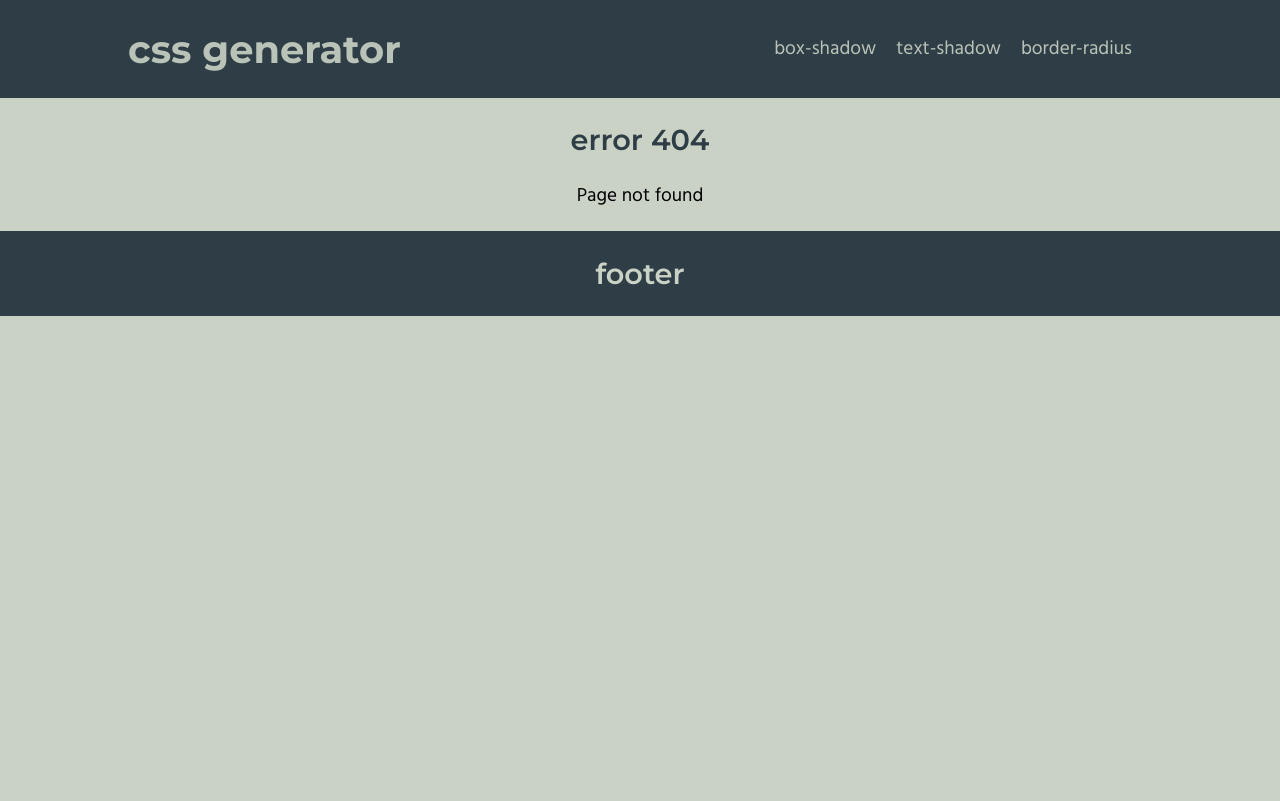
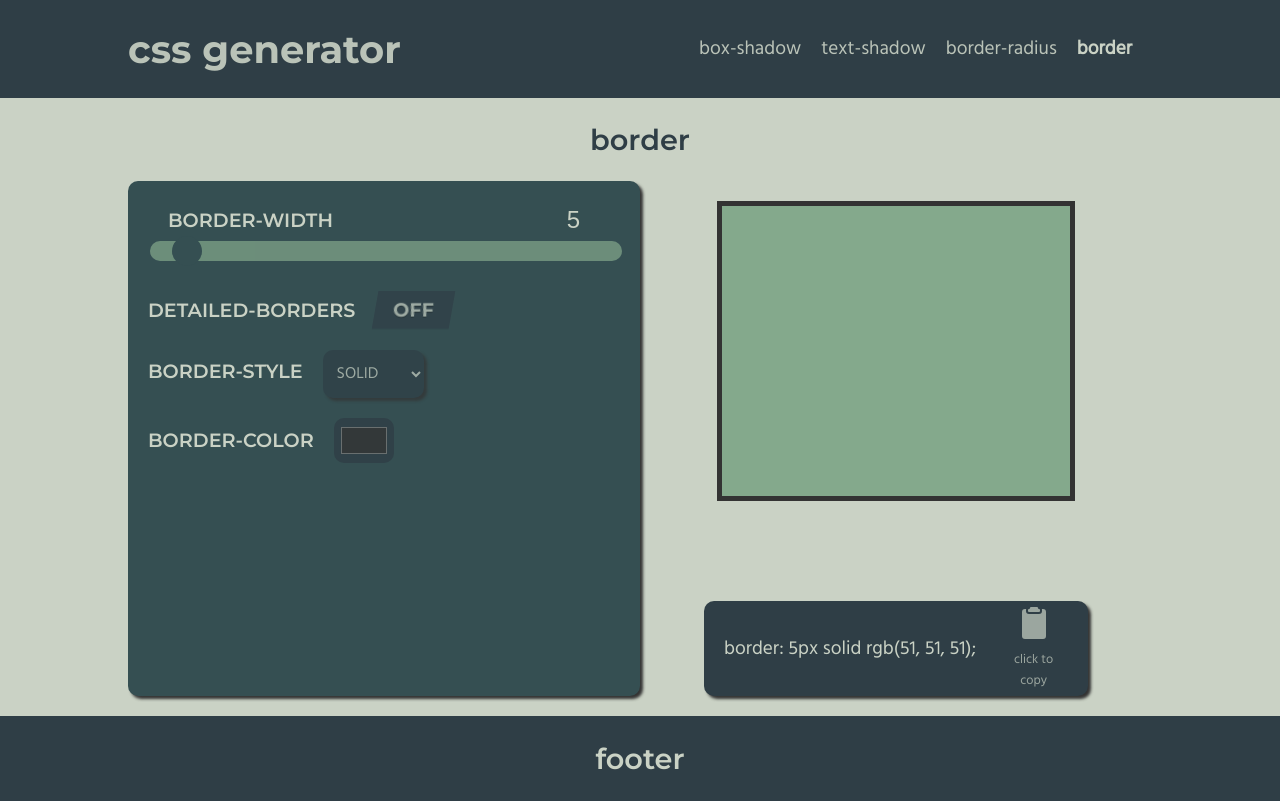
Before and after one commit to thibault-castelli/another_css_generator, a React (Vite) app: page /border in a window 1280 px wide. Before the commit this address had no page. Built offline with nearby package versions, Linux system fonts and the light colour scheme.

Commit message:
Add border page

```diff
--- a/src/App.tsx
+++ b/src/App.tsx
@@ -4,6 +4,7 @@ import SharedLayout from './components/SharedLayout';
 import BoxShadow from './pages/BoxShadow';
 import TextShadow from './pages/TextShadow';
 import BorderRadius from './pages/BorderRadius';
+import Border from './pages/Border';
 import Error from './pages/Error';
 
 function App() {
@@ -16,6 +17,7 @@ function App() {
                   <Route path="/box-shadow" element={<BoxShadow />} />
                   <Route path="/text-shadow" element={<TextShadow />} />
                   <Route path="/border-radius" element={<BorderRadius />} />
+                  <Route path="/border" element={<Border />} />
                   <Route path="*" element={<Error />} />
                </Route>
             </Routes>
--- a/src/components/DemoBox.tsx
+++ b/src/components/DemoBox.tsx
@@ -13,22 +13,41 @@ interface Props {
 
 const DemoBox = ({ cssProperty, cssValue, text = '' }: Props) => {
    const [cssObj, setCssObj] = useState({});
-   const [cssPrompt, setCssPrompt] = useState<string>('');
+   const [cssPrompt, setCssPrompt] = useState<string[]>(['']);
    const [isCopied, setIsCopied] = useState<boolean>(false);
 
    useEffect(() => {
       switch (cssProperty) {
          case CssProperty.boxShadow:
             setCssObj({ boxShadow: cssValue });
-            setCssPrompt('box-shadow: ' + cssValue + ';');
+            setCssPrompt(['box-shadow: ' + cssValue + ';']);
             break;
          case CssProperty.textShadow:
             setCssObj({ textShadow: cssValue });
-            setCssPrompt('text-shadow: ' + cssValue + ';');
+            setCssPrompt(['text-shadow: ' + cssValue + ';']);
             break;
          case CssProperty.borderRadius:
             setCssObj({ borderRadius: cssValue });
-            setCssPrompt('border-radius: ' + cssValue + ';');
+            setCssPrompt(['border-radius: ' + cssValue + ';']);
+            break;
+         case CssProperty.border:
+            setCssObj({ border: cssValue });
+            setCssPrompt(['border: ' + cssValue + ';']);
+            break;
+         case CssProperty.borderDetailed:
+            const borders = cssValue.split(';');
+            setCssObj({
+               borderTop: borders[0],
+               borderRight: borders[1],
+               borderBottom: borders[2],
+               borderLeft: borders[3],
+            });
+            setCssPrompt([
+               `border-top: ${borders[0]};`,
+               `border-right: ${borders[1]};`,
+               `border-bottom: ${borders[2]};`,
+               `border-left: ${borders[3]};`,
+            ]);
             break;
       }
    }, [cssValue]);
@@ -49,11 +68,15 @@ const DemoBox = ({ cssProperty, cssValue, text = '' }: Props) => {
             {text.length > 0 && <p>{text}</p>}
          </div>
          <div className="copy-container">
-            <p>{cssPrompt}</p>
+            <p>
+               {cssPrompt.map((prompt) => {
+                  return <span key={prompt}>{prompt}</span>;
+               })}
+            </p>
             <div
                className="copy-btn-container"
                onClick={() => {
-                  navigator.clipboard.writeText(cssPrompt);
+                  navigator.clipboard.writeText(cssPrompt.join('\n'));
                   setIsCopied(true);
                }}
             >
--- a/src/components/Header.tsx
+++ b/src/components/Header.tsx
@@ -18,6 +18,9 @@ const Header = () => {
                   <li>
                      <NavLink to="/border-radius">border-radius</NavLink>
                   </li>
+                  <li>
+                     <NavLink to="/border">border</NavLink>
+                  </li>
                </ul>
             </nav>
          </div>
--- /dev/null
+++ b/src/components/Select.tsx
@@ -0,0 +1,32 @@
+interface Props {
+   options: string[];
+   name: string;
+   selectValue: string;
+   setSelectValue: React.Dispatch<React.SetStateAction<string>>;
+}
+
+const Select = ({ options, name, selectValue, setSelectValue }: Props) => {
+   return (
+      <div className="select-container">
+         <label htmlFor={name}>{name.toUpperCase()}</label>
+         <select
+            name={name}
+            id={name}
+            value={selectValue}
+            onChange={(e) => {
+               setSelectValue(e.currentTarget.value);
+            }}
+         >
+            {options.map((option) => {
+               return (
+                  <option value={option} key={option}>
+                     {option.toUpperCase()}
+                  </option>
+               );
+            })}
+         </select>
+      </div>
+   );
+};
+
+export default Select;
--- a/src/enums.ts
+++ b/src/enums.ts
@@ -2,4 +2,6 @@ export enum CssProperty {
    boxShadow,
    textShadow,
    borderRadius,
+   border,
+   borderDetailed,
 }
--- /dev/null
+++ b/src/pages/Border.tsx
@@ -0,0 +1,141 @@
+import DemoBox from '../components/DemoBox';
+import { CssProperty } from '../enums';
+import { useState, useEffect } from 'react';
+import { motion } from 'framer-motion';
+import Select from '../components/Select';
+import Slider from '../components/Slider';
+import ColorPicker from '../components/ColorPicker';
+import { Rgb, hexToRgb } from '../utlis';
+import CheckBox from '../components/CheckBox';
+
+const borderStyles = [
+   'solid',
+   'dotted',
+   'dashed',
+   'double',
+   'groove',
+   'ridge',
+   'inset',
+   'outset',
+   'none',
+   'hidden',
+];
+
+const Border = () => {
+   const [borderWidth, setBorderWidth] = useState<string>('5');
+   const [borderStyle, setBorderStyle] = useState<string>('solid');
+   const [color, setColor] = useState<string>('#333333');
+   const [isDetailed, setIsDetailed] = useState<boolean>(false);
+   const [borderWidthTop, setBorderWidthTop] = useState<string>('10');
+   const [borderWidthRight, setBorderWidthRight] = useState<string>('0');
+   const [borderWidthBottom, setBorderWidthBottom] = useState<string>('10');
+   const [borderWidthLeft, setBorderWidthLeft] = useState<string>('0');
+   const [cssValue, setCssValue] = useState<string>('5px solid #333');
+
+   let colorRgb: Rgb = hexToRgb(color);
+
+   useEffect(() => {
+      setCssValue(
+         isDetailed
+            ? `${borderWidthTop}px ${borderStyle} rgb(${colorRgb.r}, ${colorRgb.g}, ${colorRgb.b});${borderWidthRight}px ${borderStyle} rgb(${colorRgb.r}, ${colorRgb.g}, ${colorRgb.b});${borderWidthBottom}px ${borderStyle} rgb(${colorRgb.r}, ${colorRgb.g}, ${colorRgb.b});${borderWidthLeft}px ${borderStyle} rgb(${colorRgb.r}, ${colorRgb.g}, ${colorRgb.b})`
+            : `${borderWidth}px ${borderStyle} rgb(${colorRgb.r}, ${colorRgb.g}, ${colorRgb.b})`
+      );
+   }, [
+      borderWidth,
+      borderStyle,
+      color,
+      isDetailed,
+      borderWidthTop,
+      borderWidthRight,
+      borderWidthBottom,
+      borderWidthLeft,
+   ]);
+
+   useEffect(() => {
+      colorRgb = hexToRgb(color);
+   }, [color]);
+
+   return (
+      <motion.main
+         initial={{ opacity: 0, x: -1000 }}
+         animate={{ opacity: 1, x: 0 }}
+         transition={{
+            x: { type: 'spring', stiffness: 300, damping: 30 },
+            opacity: { duration: 0.2 },
+         }}
+      >
+         <h2>border</h2>
+         <section className="container col-2">
+            <form>
+               {isDetailed ? (
+                  <>
+                     <Slider
+                        minSlider={0}
+                        maxSlider={100}
+                        name="border-width-top"
+                        sliderValue={borderWidthTop}
+                        setSliderValue={setBorderWidthTop}
+                     />
+                     <Slider
+                        minSlider={0}
+                        maxSlider={100}
+                        name="border-width-right"
+                        sliderValue={borderWidthRight}
+                        setSliderValue={setBorderWidthRight}
+                     />
+                     <Slider
+                        minSlider={0}
+                        maxSlider={100}
+                        name="border-width-bottom"
+                        sliderValue={borderWidthBottom}
+                        setSliderValue={setBorderWidthBottom}
+                     />
+                     <Slider
+                        minSlider={0}
+                        maxSlider={100}
+                        name="border-width-left"
+                        sliderValue={borderWidthLeft}
+                        setSliderValue={setBorderWidthLeft}
+                     />
+                  </>
+               ) : (
+                  <Slider
+                     minSlider={0}
+                     maxSlider={100}
+                     name="border-width"
+                     sliderValue={borderWidth}
+                     setSliderValue={setBorderWidth}
+                  />
+               )}
+
+               <CheckBox
+                  checkBoxValue={isDetailed}
+                  setCheckBoxValue={setIsDetailed}
+                  name="detailed-borders"
+               />
+               <Select
+                  options={borderStyles}
+                  name="border-style"
+                  selectValue={borderStyle}
+                  setSelectValue={setBorderStyle}
+               />
+               <ColorPicker
+                  colorValue={color}
+                  setColorValue={setColor}
+                  name="border-color"
+               />
+            </form>
+            {isDetailed ? (
+               <DemoBox
+                  cssProperty={CssProperty.borderDetailed}
+                  cssValue={cssValue}
+               />
+            ) : (
+               <DemoBox cssProperty={CssProperty.border} cssValue={cssValue} />
+            )}
+         </section>
+      </motion.main>
+   );
+};
+
+export default Border;
--- a/src/pages/BorderRadius.tsx
+++ b/src/pages/BorderRadius.tsx
@@ -3,16 +3,16 @@ import { useState, useEffect } from 'react';
 import Slider from '../components/Slider';
 import CheckBox from '../components/CheckBox';
 import DemoBox from '../components/DemoBox';
-import { motion, backOut } from 'framer-motion';
+import { motion } from 'framer-motion';
 
 const BorderRadius = () => {
    const [isDetailBorder, setIsDetailBorder] = useState<boolean>(false);
    const [isPercentage, setIsPercentage] = useState<boolean>(false);
-   const [topLeft, setTopLeft] = useState<string>('0');
-   const [topRight, setTopRight] = useState<string>('0');
-   const [bottomRight, setbottomRight] = useState<string>('0');
-   const [bottomLeft, setbottomLeft] = useState<string>('0');
-   const [all, setAll] = useState<string>('0');
+   const [topLeft, setTopLeft] = useState<string>('10');
+   const [topRight, setTopRight] = useState<string>('10');
+   const [bottomRight, setbottomRight] = useState<string>('10');
+   const [bottomLeft, setbottomLeft] = useState<string>('10');
+   const [all, setAll] = useState<string>('10');
    const [cssValue, setCssValue] = useState<string>('0px');
 
    useEffect(() => {
--- a/src/pages/TextShadow.tsx
+++ b/src/pages/TextShadow.tsx
@@ -34,8 +34,6 @@ const TextShadow = () => {
             x: { type: 'spring', stiffness: 300, damping: 30 },
             opacity: { duration: 0.2 },
          }}
-         exit={{ x: 1000 }}
-         key="text-shadow"
       >
          <h2>text-shadow</h2>
          <section className="container col-2">
--- a/src/style/index.css
+++ b/src/style/index.css
@@ -43,6 +43,10 @@ h2 + p {
 label {
   font-family: "Montserrat", sans-serif;
   font-weight: 600;
+}
+
+* {
+  box-sizing: border-box;
 }
 
 body {
@@ -279,6 +283,30 @@ form .container-checkbox .checkbox-wrapper .tgl-skewed:checked + .tgl-btn:before
 form .container-checkbox .checkbox-wrapper .tgl-skewed:checked + .tgl-btn:after {
   left: 0;
 }
+form .select-container {
+  margin-top: 20px;
+}
+form .select-container select,
+form .select-container option {
+  font-size: 1rem;
+  font-family: inherit;
+}
+form .select-container label {
+  margin-right: 20px;
+}
+form .select-container select {
+  background-color: #2f3e46;
+  border: none;
+  padding: 10px;
+  border-radius: 10px;
+  color: #cad2c5;
+  opacity: 0.7;
+  box-shadow: 3px 3px 3px 0px #333333;
+  transition: all 0.3s ease;
+}
+form .select-container select:hover {
+  opacity: 1;
+}
 
 .demo-box-container {
   margin-top: 20px;
@@ -310,8 +338,10 @@ form .container-checkbox .checkbox-wrapper .tgl-skewed:checked + .tgl-btn:after
   box-shadow: 3px 3px 3px 0px #333333;
 }
 .demo-box-container .copy-container p {
-  text-align: center;
   margin-right: 20px;
+}
+.demo-box-container .copy-container p span {
+  display: block;
 }
 .demo-box-container .copy-container .copy-btn-container {
   text-align: center;
--- a/src/style/index.scss
+++ b/src/style/index.scss
@@ -56,6 +56,9 @@ label {
 }
 
 // --- GLOBAL STYLING ---
+* {
+   box-sizing: border-box;
+}
 body {
    font-family: 'Hind', sans-serif;
    font-size: 1.2rem;
@@ -323,6 +326,36 @@ form {
          left: 0;
       }
    }
+
+   // --- Select ---
+   .select-container {
+      margin-top: 20px;
+
+      select,
+      option {
+         font-size: 1rem;
+         font-family: inherit;
+      }
+
+      label {
+         margin-right: 20px;
+      }
+
+      select {
+         background-color: $black;
+         border: none;
+         padding: 10px;
+         border-radius: 10px;
+         color: $white;
+         opacity: 0.7;
+         box-shadow: $shadow;
+         transition: all 0.3s ease;
+
+         &:hover {
+            opacity: 1;
+         }
+      }
+   }
 }
 
 // --- DEMO BOX ---
@@ -357,8 +390,11 @@ form {
       box-shadow: $shadow;
 
       p {
-         text-align: center;
          margin-right: 20px;
+
+         span {
+            display: block;
+         }
       }
 
       .copy-btn-container {
```
Also changed, not shown: 1 other file (tests, documents, lock files or other folders).
